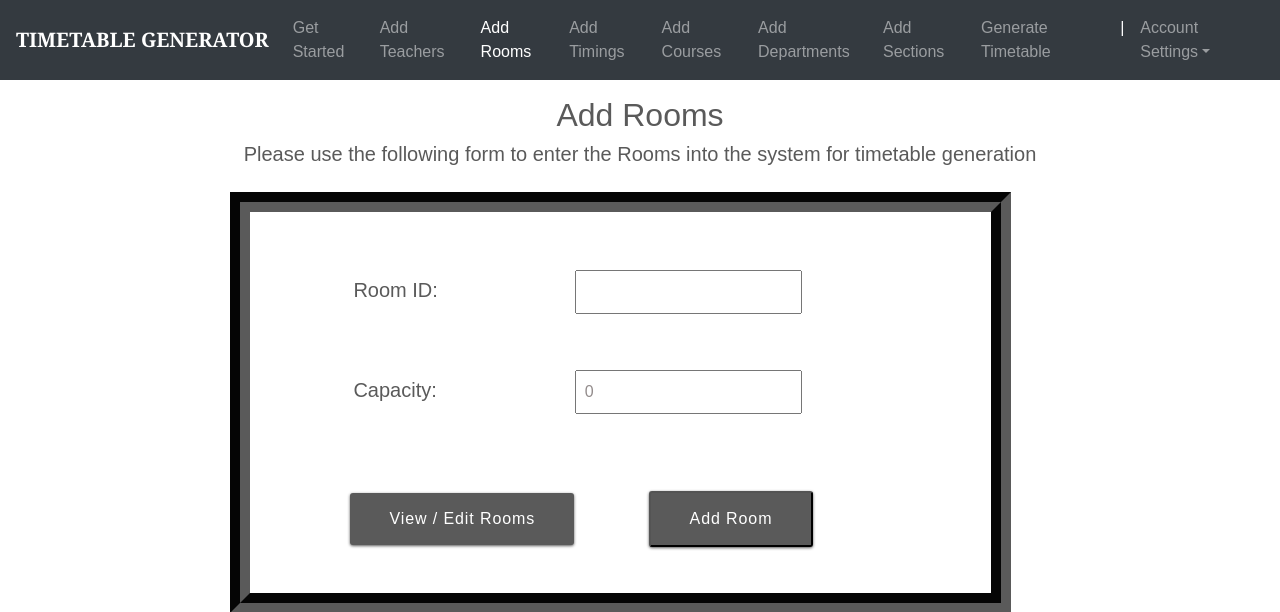
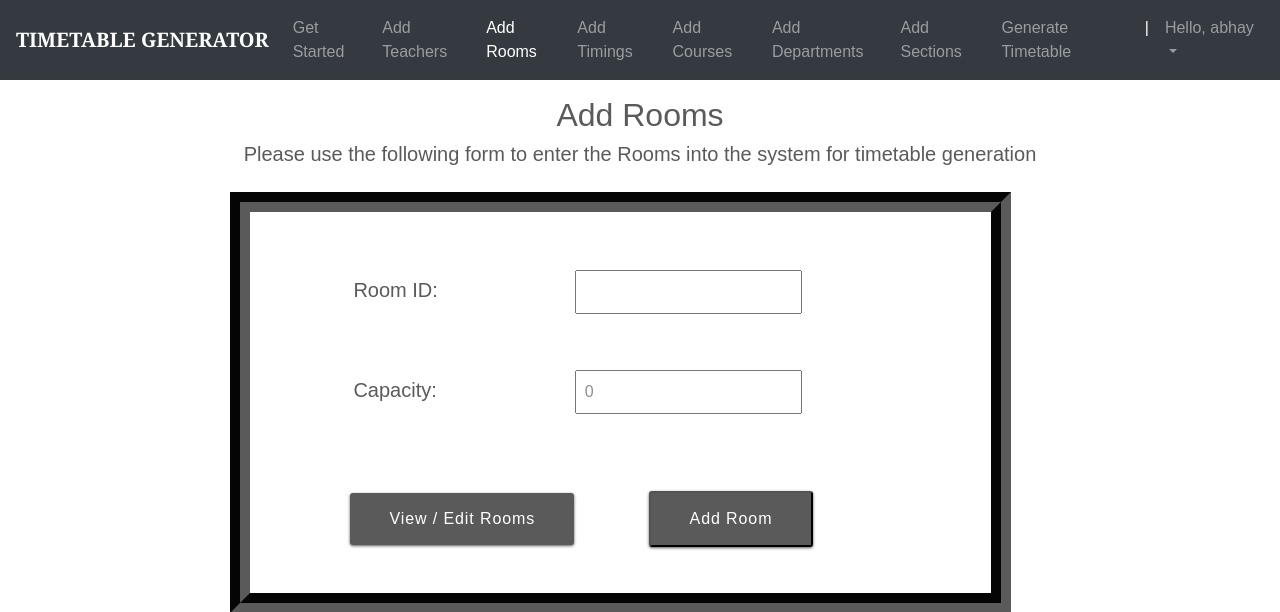
Before and after one commit to abhayshah0305/TimetableGenerationSystem, a Django app: page /add_rooms in a window 1280 px wide. Shown: the top 612 px of the page. Run offline with Django 3.2, Linux system fonts and the light colour scheme; a user stored in the database is signed in; some libraries are stand-ins or nearby versions.

Commit message:
Initial Commit

```diff
--- a/projttgs/templates/addCourses.html
+++ b/projttgs/templates/addCourses.html
@@ -216,7 +216,7 @@ fieldset button
 			            <a class="nav-link">|</a>
 		            </li>
                     <li class="nav-item dropdown">
-		                <a class="nav-link dropdown-toggle" href="#" id="dropdown03" data-toggle="dropdown" aria-haspopup="true" aria-expanded="false">Account Settings</a>
+		                <a class="nav-link dropdown-toggle" href="#" id="dropdown03" data-toggle="dropdown" aria-haspopup="true" aria-expanded="false">Hello, {{ user.get_username }}</a>
 			            <div class="dropdown-menu" aria-labelledby="dropdown03">
 			                <a class="dropdown-item" href="{% url 'password_change' %}">Change Password</a>
 				            <a class="dropdown-item" href="{% url 'logout' %}">Logout</a>
--- a/projttgs/templates/addDepts.html
+++ b/projttgs/templates/addDepts.html
@@ -228,7 +228,7 @@ fieldset button
 			            <a class="nav-link">|</a>
 		            </li>
                     <li class="nav-item dropdown">
-		                <a class="nav-link dropdown-toggle" href="#" id="dropdown03" data-toggle="dropdown" aria-haspopup="true" aria-expanded="false">Account Settings</a>
+		                <a class="nav-link dropdown-toggle" href="#" id="dropdown03" data-toggle="dropdown" aria-haspopup="true" aria-expanded="false">Hello, {{ user.get_username }}</a>
 			            <div class="dropdown-menu" aria-labelledby="dropdown03">
 			                <a class="dropdown-item" href="{% url 'password_change' %}">Change Password</a>
 				            <a class="dropdown-item" href="{% url 'logout' %}">Logout</a>
--- a/projttgs/templates/addInstructors.html
+++ b/projttgs/templates/addInstructors.html
@@ -214,7 +214,7 @@ fieldset button
 			            <a class="nav-link">|</a>
 		            </li>
                     <li class="nav-item dropdown">
-		                <a class="nav-link dropdown-toggle" href="#" id="dropdown03" data-toggle="dropdown" aria-haspopup="true" aria-expanded="false">Account Settings</a>
+		                <a class="nav-link dropdown-toggle" href="#" id="dropdown03" data-toggle="dropdown" aria-haspopup="true" aria-expanded="false">Hello, {{ user.get_username }}</a>
 			            <div class="dropdown-menu" aria-labelledby="dropdown03">
 			                <a class="dropdown-item" href="{% url 'password_change' %}">Change Password</a>
 				            <a class="dropdown-item" href="{% url 'logout' %}">Logout</a>
--- a/projttgs/templates/addRooms.html
+++ b/projttgs/templates/addRooms.html
@@ -230,7 +230,7 @@ fieldset button
 			            <a class="nav-link">|</a>
 		            </li>
                     <li class="nav-item dropdown">
-		                <a class="nav-link dropdown-toggle" href="#" id="dropdown03" data-toggle="dropdown" aria-haspopup="true" aria-expanded="false">Account Settings</a>
+		                <a class="nav-link dropdown-toggle" href="#" id="dropdown03" data-toggle="dropdown" aria-haspopup="true" aria-expanded="false">Hello, {{ user.get_username }}</a>
 			            <div class="dropdown-menu" aria-labelledby="dropdown03">
 			                <a class="dropdown-item" href="{% url 'password_change' %}">Change Password</a>
 				            <a class="dropdown-item" href="{% url 'logout' %}">Logout</a>
--- a/projttgs/templates/addSections.html
+++ b/projttgs/templates/addSections.html
@@ -228,7 +228,7 @@ fieldset button
 			            <a class="nav-link">|</a>
 		            </li>
                     <li class="nav-item dropdown">
-		                <a class="nav-link dropdown-toggle" href="#" id="dropdown03" data-toggle="dropdown" aria-haspopup="true" aria-expanded="false">Account Settings</a>
+		                <a class="nav-link dropdown-toggle" href="#" id="dropdown03" data-toggle="dropdown" aria-haspopup="true" aria-expanded="false">Hello, {{ user.get_username }}</a>
 			            <div class="dropdown-menu" aria-labelledby="dropdown03">
 			                <a class="dropdown-item" href="{% url 'password_change' %}">Change Password</a>
 				            <a class="dropdown-item" href="{% url 'logout' %}">Logout</a>
--- a/projttgs/templates/addTimings.html
+++ b/projttgs/templates/addTimings.html
@@ -228,7 +228,7 @@ fieldset button
 			            <a class="nav-link">|</a>
 		            </li>
                     <li class="nav-item dropdown">
-		                <a class="nav-link dropdown-toggle" href="#" id="dropdown03" data-toggle="dropdown" aria-haspopup="true" aria-expanded="false">Account Settings</a>
+		                <a class="nav-link dropdown-toggle" href="#" id="dropdown03" data-toggle="dropdown" aria-haspopup="true" aria-expanded="false">Hello, {{ user.get_username }}</a>
 			            <div class="dropdown-menu" aria-labelledby="dropdown03">
 			                <a class="dropdown-item" href="{% url 'password_change' %}">Change Password</a>
 				            <a class="dropdown-item" href="{% url 'logout' %}">Logout</a>
--- a/projttgs/templates/admindashboard.html
+++ b/projttgs/templates/admindashboard.html
@@ -82,7 +82,7 @@ nav {
 
   <div class="jumbotron">
     <div class="container">
-      <h1 class="display-4">Hello! Lets Get Started with TTGS</h1>
+      <h1 class="display-4">Hello {{ user.get_username }}! Lets Get Started with TTGS</h1>
       <p>Welcome to TTGS!, a timetable management system for colleges and universities to schedule their organization's timetable. TTGS started off as a company that formed strong relationships with schools, colleges and universities to help them generate their timetable with
          ease and maximum efficiency thus saving the organization's valuable time. Get started by referring to the flow of the system below or Contact Us with any queries or difficulties.
       </p>
```
Also changed, not shown: projttgs/db.sqlite3.
